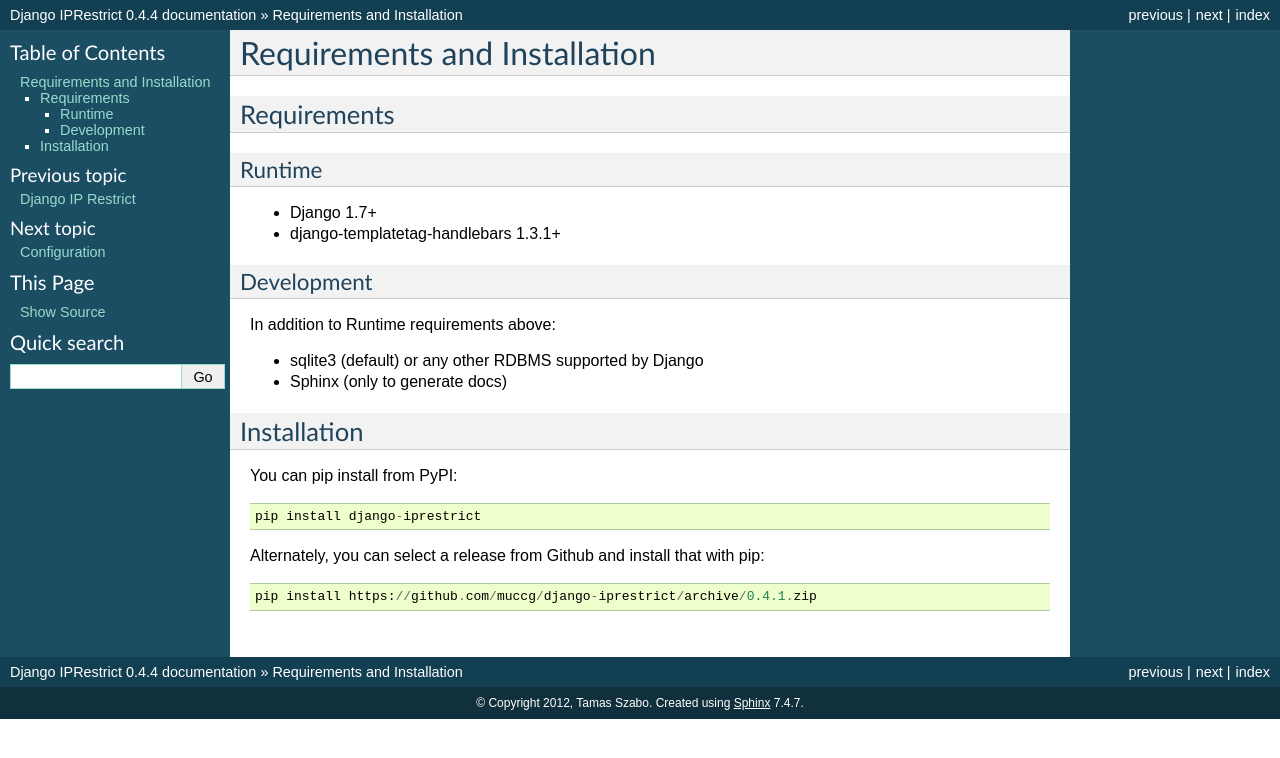
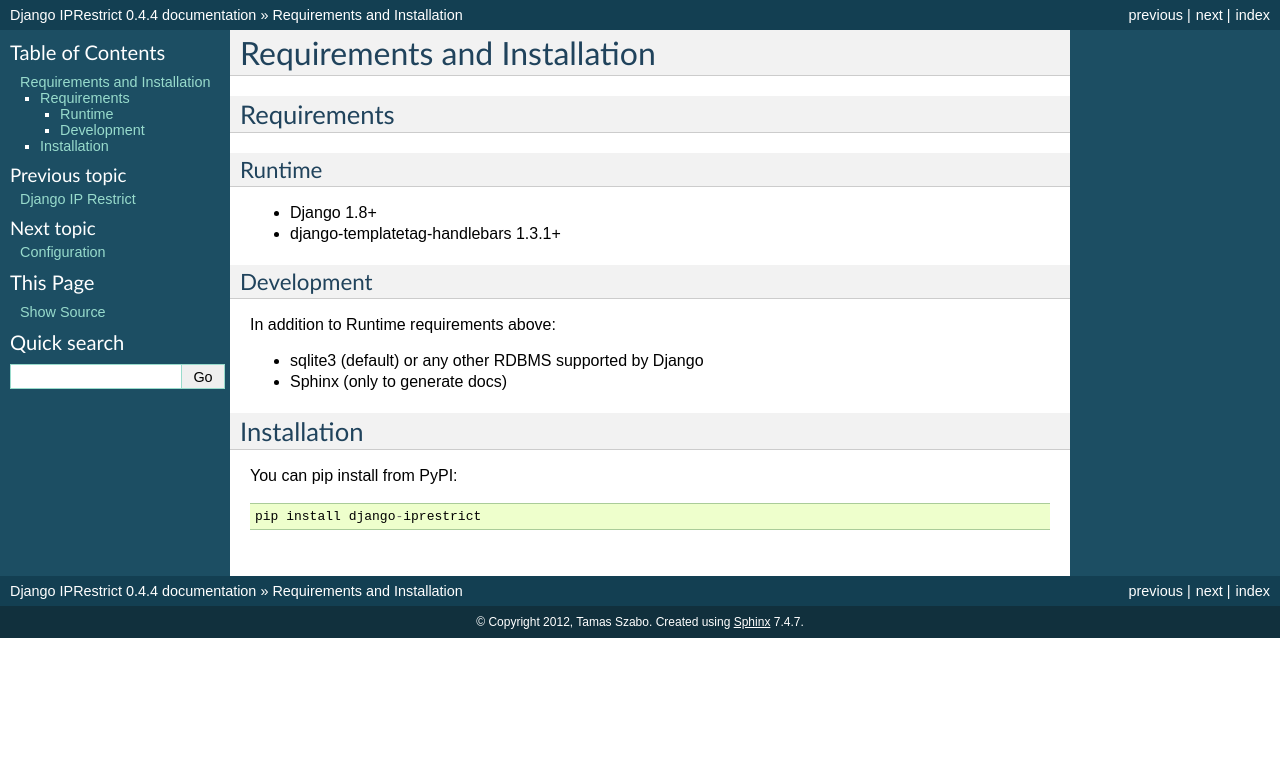
Before and after one commit to muccg/django-iprestrict, a Sphinx documentation site: the page built from docs/installation.rst, in a window 1280 px wide. Shown: the top 758 px of the page. Built offline with Sphinx 7.4.7, drawn with Linux system fonts in a browser that asks for light colours.

Commit message:
Drop support for Django 1.7
... and some updates to tox.ini:

  - test only against python 2.7, and 3.5 (dropped 3.4)
  - test against Django 1.8, 1.9, 1.10 (dropped 1.7 and django-master)
  - re-enable flake8
  - don't allow anything to fail

Closes #19

```diff
--- /dev/null
+++ b/common-requirements.txt
@@ -0,0 +1 @@
+django-templatetag-handlebars==1.3.1
--- a/docs/installation.rst
+++ b/docs/installation.rst
@@ -7,7 +7,7 @@
 Runtime
 ^^^^^^^
 
-* Django 1.7+
+* Django 1.8+
 * django-templatetag-handlebars 1.3.1+
 
 Development
@@ -24,8 +24,3 @@
 You can pip install from PyPI::
 
     pip install django-iprestrict
-
-Alternately, you can select a release from Github and install that
-with pip::
-
-    pip install https://github.com/muccg/django-iprestrict/archive/0.4.1.zip
--- /dev/null
+++ b/requirements-1_10.txt
@@ -0,0 +1,2 @@
+-r common-requirements.txt
+Django>=1.10,<1.11
--- /dev/null
+++ b/requirements-1_8.txt
@@ -0,0 +1,2 @@
+-r common-requirements.txt
+Django>=1.8,<1.9
--- /dev/null
+++ b/requirements-1_9.txt
@@ -0,0 +1,2 @@
+-r common-requirements.txt
+Django>=1.9,<1.10
--- a/requirements.txt
+++ b/requirements.txt
@@ -1,2 +1 @@
-Django
-django-templatetag-handlebars==1.3.1
+requirements-1_8.txt
--- a/setup.py
+++ b/setup.py
@@ -36,7 +36,7 @@
     include_package_data=True,
     zip_safe=False,
     install_requires=[
-        'Django>=1.7',
+        'Django>=1.8',
         'django-templatetag-handlebars',
     ],
     test_suite='tests.runtests.main',
```
Also changed, not shown: .travis.yml, 1 other file.
